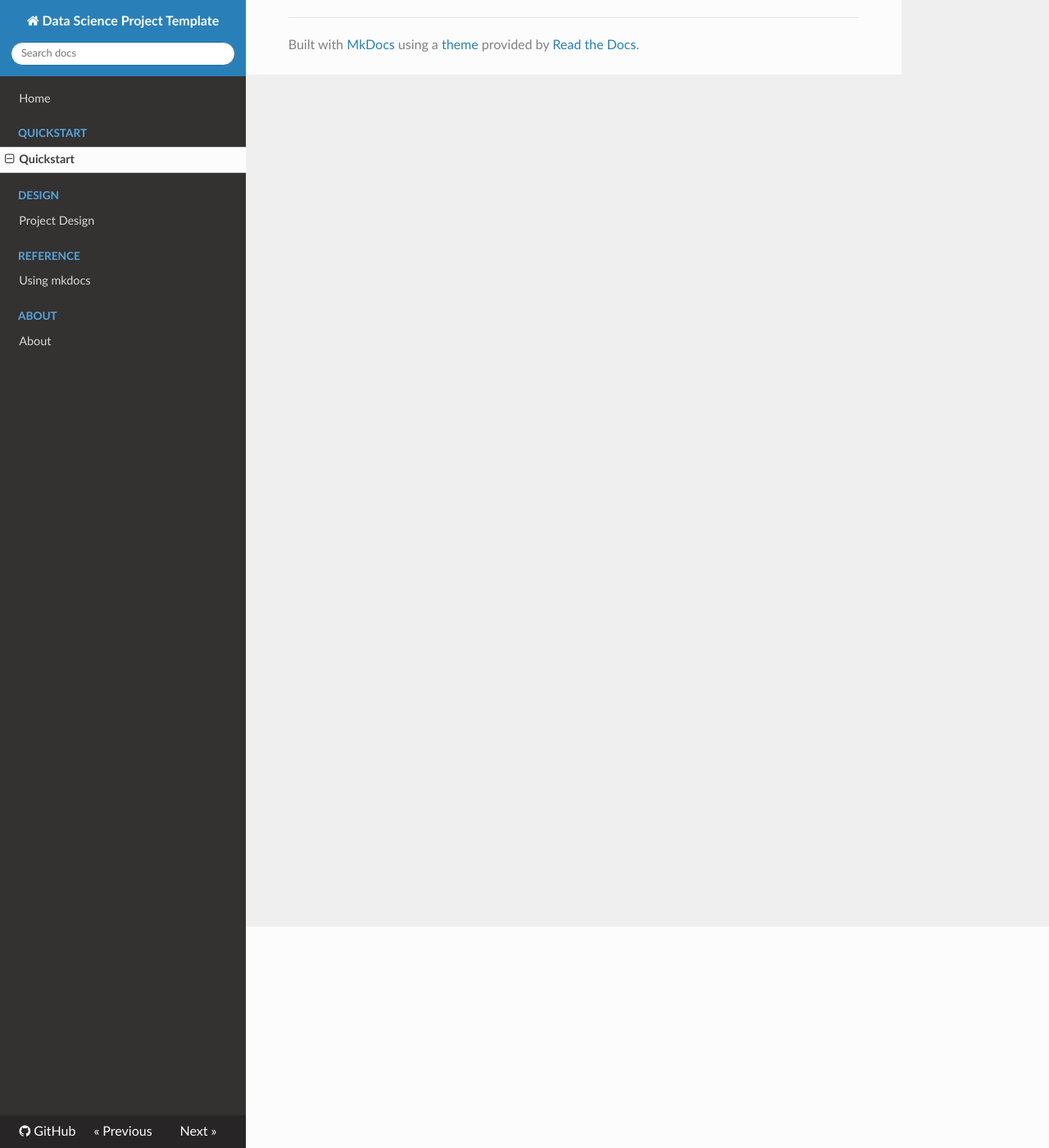
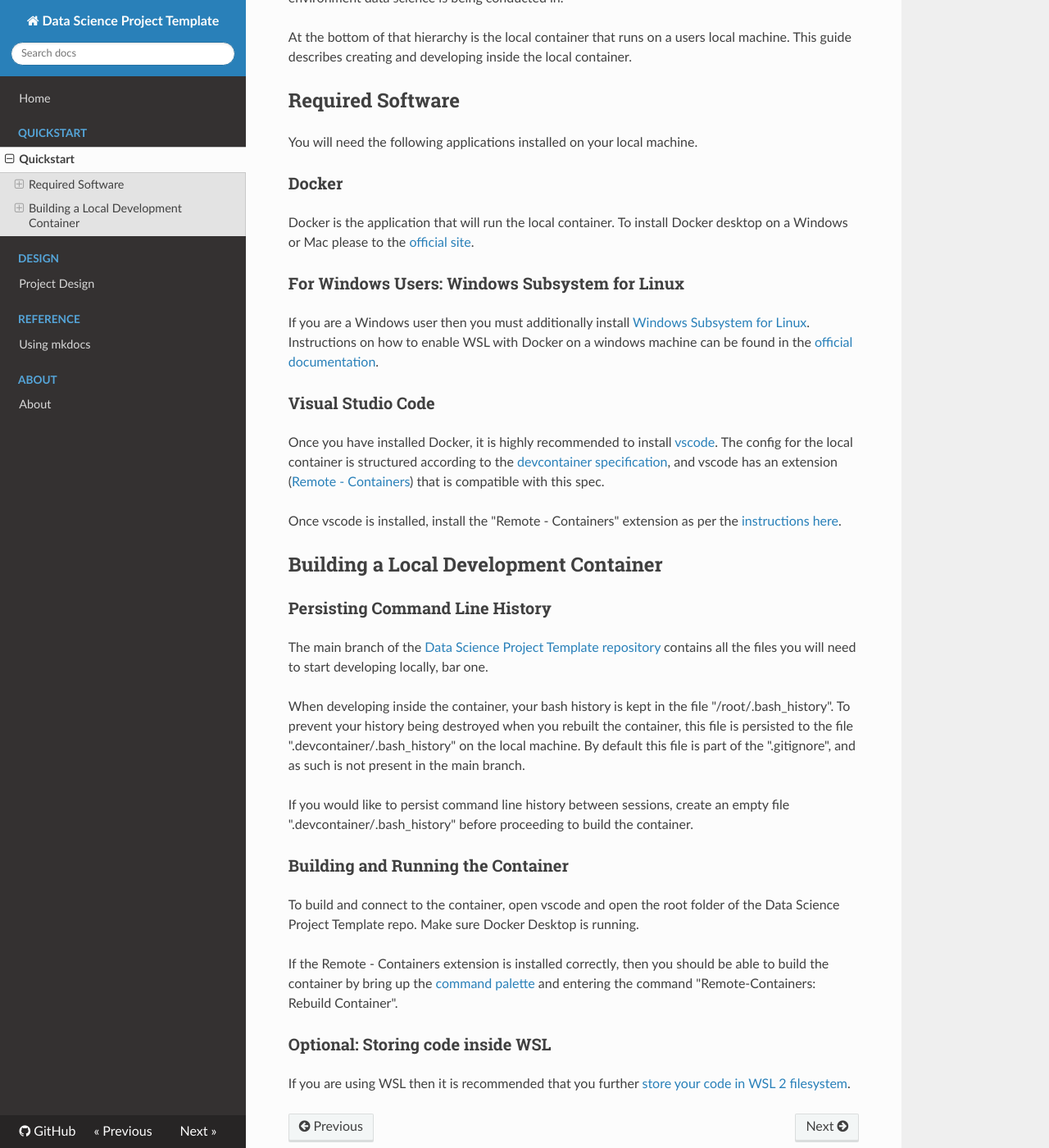
Before and after one commit to mark-curran/data-science-project-template, an MkDocs documentation site: the page built from docs/docs/quickstart/quickstart.md, in a window 1280 px wide and 1400 px high, scrolled down 270 px. Shown: the whole window at 82% size. Built offline with MkDocs 1.6.1, drawn with Linux system fonts in a browser that asks for light colours; nearby versions of some CDN libraries; some of the changed text lies outside the part shown.

Commit message:
Update README.

```diff
--- a/docs/docs/quickstart/quickstart.md
+++ b/docs/docs/quickstart/quickstart.md
@@ -1,3 +1,46 @@
 # Quickstart
 
 This page describes a quick way to get up and running with the Data Science Project Template for local development.
+
+
+This project template is in effect a hierarchy of configs that build containers based on the environment data science is being conducted in.
+
+At the bottom of that hierarchy is the local container that runs on a users local machine. This guide describes creating and developing inside the local container.
+
+## Required Software
+
+You will need the following applications installed on your local machine.
+
+### Docker
+
+Docker is the application that will run the local container. To install Docker desktop on a Windows or Mac please to the [official site](https://www.docker.com/products/docker-desktop/).
+
+### For Windows Users: Windows Subsystem for Linux
+
+If you are a Windows user then you must additionally install [Windows Subsystem for Linux](https://docs.microsoft.com/en-us/windows/wsl/). Instructions on how to enable WSL with Docker on a windows machine can be found in the [official documentation](https://docs.docker.com/desktop/windows/wsl/).
+
+### Visual Studio Code
+
+Once you have installed Docker, it is highly recommended to install [vscode](https://code.visualstudio.com/). The config for the local container is structured according to the [devcontainer specification](https://containers.dev/implementors/spec/), and vscode has an extension ([Remote - Containers](https://code.visualstudio.com/docs/remote/remote-overview)) that is compatible with this spec.
+
+Once vscode is installed, install the "Remote - Containers" extension as per the [instructions here](https://code.visualstudio.com/docs/remote/containers-tutorial#_install-the-extension).
+
+## Building a Local Development Container
+
+### Persisting Command Line History
+
+The main branch of the [Data Science Project Template repository](https://github.com/mark-curran/data-science-project-template) contains all the files you will need to start developing locally, bar one.
+
+When developing inside the container, your bash history is kept in the file "/root/.bash_history". To prevent your history being destroyed when you rebuilt the container, this file is persisted to the file ".devcontainer/.bash_history" on the local machine. By default this file is part of the ".gitignore", and as such is not present in the main branch.
+
+If you would like to persist command line history between sessions, create an empty file ".devcontainer/.bash_history" before proceeding to build the container.
+
+### Building and Running the Container
+
+To build and connect to the container, open vscode and open the root folder of the Data Science Project Template repo. Make sure Docker Desktop is running.
+
+If the Remote - Containers extension is installed correctly, then you should be able to build the container by bring up the [command palette](https://code.visualstudio.com/docs/getstarted/userinterface#_command-palette) and entering the command "Remote-Containers: Rebuild Container".
+
+### Optional: Storing code inside WSL
+
+If you are using WSL then it is recommended that you further [store your code in WSL 2 filesystem](https://code.visualstudio.com/remote/advancedcontainers/improve-performance#_store-your-source-code-in-the-wsl-2-filesystem-on-windows).
```
Also changed, not shown: README.md.
